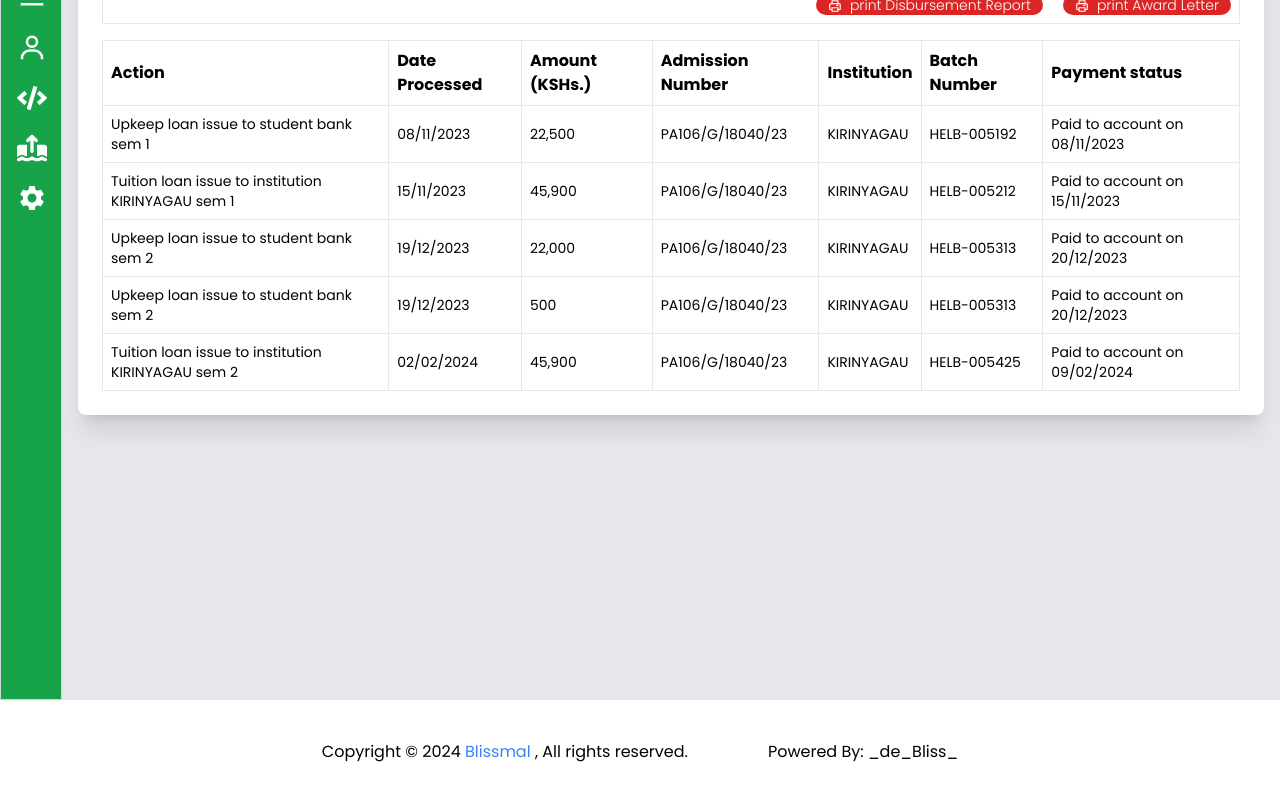
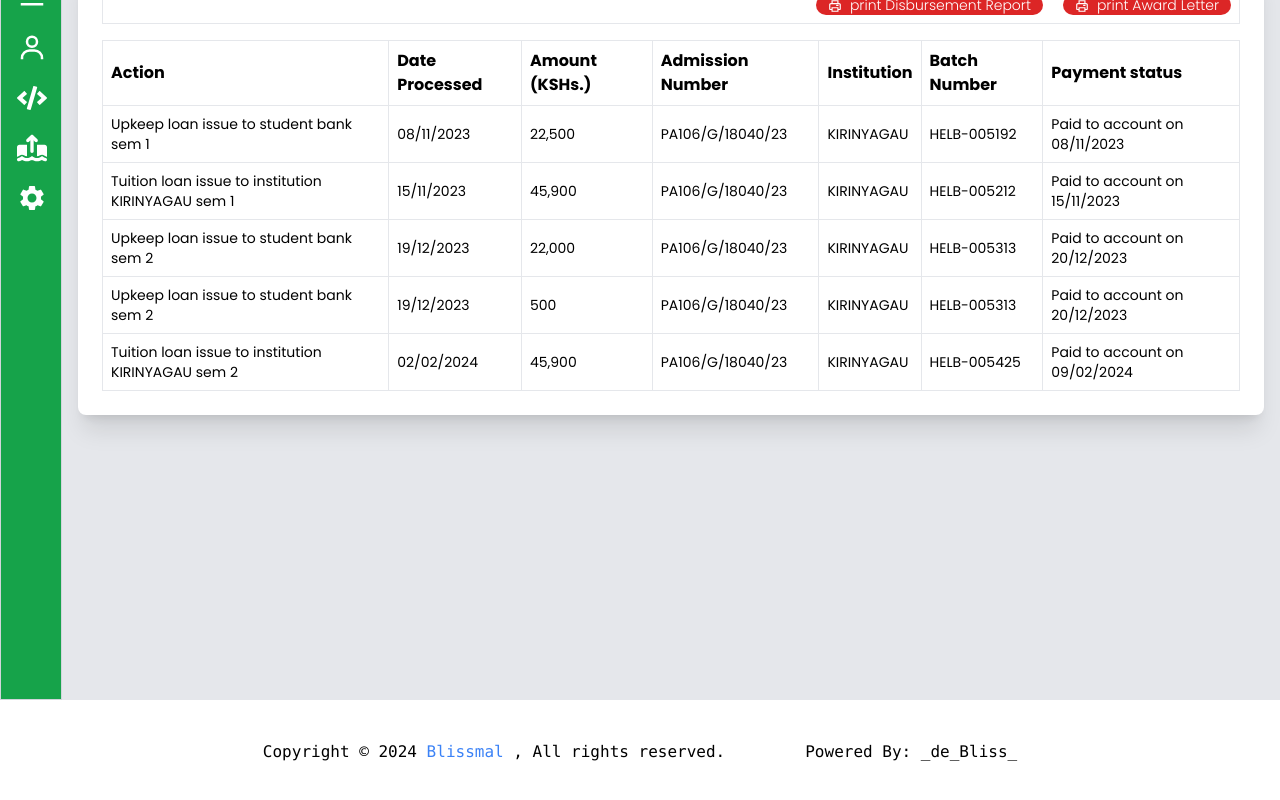
Before and after one commit to Blissmal/helbLike-tailwind, a React (Vite) app: page /loans/viewLoan in a window 1280 px wide. Shown: the part 250-1050 px from the top of the page. Built offline with nearby package versions, Linux system fonts and the light colour scheme.

Commit message:
monospaced footer text

```diff
--- a/src/components/Footer.jsx
+++ b/src/components/Footer.jsx
@@ -1,6 +1,6 @@
 const Footer = () => {
   return (
-    <div className='w-full bg-white grid sm:flex justify-center items-center sm:gap-20 py-10'>
+    <div className='w-full bg-white grid sm:flex justify-center items-center sm:gap-20 py-10 font-mono'>
       <h2>Copyright &copy; 2024 <a className="text-blue-500" target="_blank" href="https://blissmal-portfolio.vercel.app">Blissmal</a> , All rights reserved.</h2>
       <h2>Powered By: _de_Bliss_</h2>
     </div>
```
